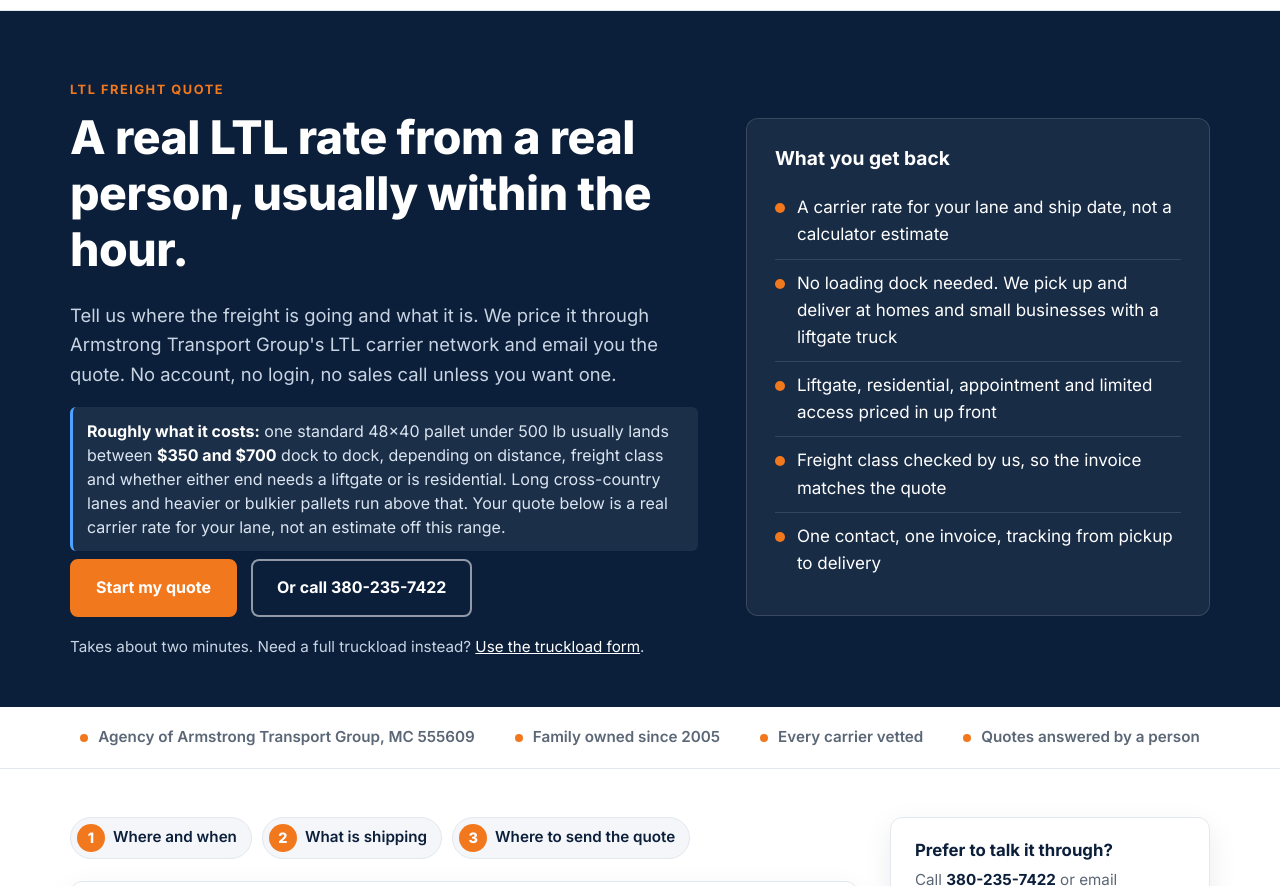
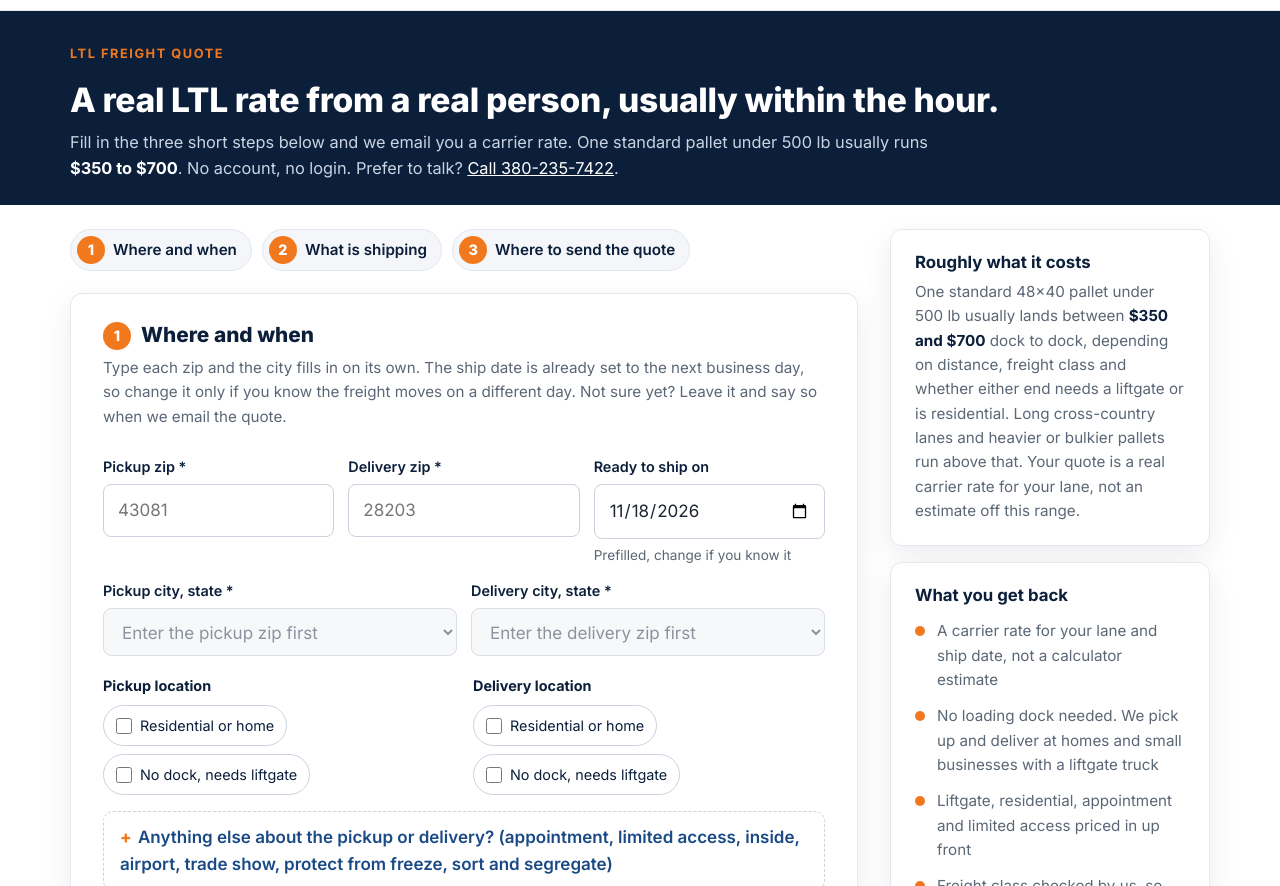
Before and after one commit to Albert-Botticus/shipsrl-site, a plain HTML site: page ltl-quote.html in a window 1280 px wide. Shown: the part 66-952 px from the top of the page. Drawn offline with Linux system fonts and the light colour scheme.

Commit message:
LTL quote page: form first, right under a compact hero
Nathan wants the quote form to be the first or second thing a visitor sees.
The hero is now one short block (headline, one line with the price range and
phone), the form starts directly under it, and the full price range, 'what
you get back' list and trust bar moved to the sidebar and below the form.

Co-Authored-By: Claude Fable 5.2 <noreply@anthropic.com>

```diff
--- a/css/ltl.css
+++ b/css/ltl.css
@@ -139,3 +139,18 @@ details.more textarea { min-height: 90px; }
   line-height: 1.5;
 }
 .price-anchor strong { color: var(--white, #fff); }
+
+/* Form-first layout (2026-11-16, Nathan: "the quote field should be the first or second thing
+   they see"). The hero is one short block and the form starts right under it; the price range,
+   "what you get back" and the trust bar moved to the aside and below the form. */
+.ltl-hero-compact { padding: 28px 0 24px; }
+.ltl-hero-compact .container { display: block; }
+.ltl-hero-compact h1 { font-size: clamp(1.5rem, 2.8vw, 2.1rem); margin: 6px 0 8px; }
+.ltl-hero-compact .lead { max-width: 900px; margin: 0; font-size: 1.02rem; }
+.ltl-hero-compact .lead strong, .ltl-hero-compact .lead a { color: var(--white, #fff); }
+.ltl-hero-compact + .ltl-section { padding-top: 24px; }
+.aside-card p strong { color: var(--navy); }
+@media (max-width: 720px) {
+  .ltl-hero-compact { padding: 18px 0 16px; }
+  .ltl-hero-compact .lead { font-size: 0.95rem; }
+}
--- a/ltl-quote.html
+++ b/ltl-quote.html
@@ -19,7 +19,7 @@
   <link rel="preconnect" href="https://fonts.gstatic.com" crossorigin>
   <link href="https://fonts.googleapis.com/css2?family=Inter:wght@400;600;700;800&display=swap" rel="stylesheet">
   <link rel="stylesheet" href="css/style.css?v=7">
-  <link rel="stylesheet" href="css/ltl.css?v=8">
+  <link rel="stylesheet" href="css/ltl.css?v=9">
 </head>
 <body class="ltl-page">
 
@@ -43,40 +43,13 @@
   </div>
 </header>
 
-<section class="page-hero ltl-hero">
+<section class="page-hero ltl-hero ltl-hero-compact">
   <div class="container">
-    <div>
-      <span class="eyebrow">LTL freight quote</span>
-      <h1>A real LTL rate from a real person, usually within the hour.</h1>
-      <p class="lead">Tell us where the freight is going and what it is. We price it through Armstrong Transport Group's LTL carrier network and email you the quote. No account, no login, no sales call unless you want one.</p>
-      <p class="price-anchor"><strong>Roughly what it costs:</strong> one standard 48x40 pallet under 500 lb usually lands between <strong>$350 and $700</strong> dock to dock, depending on distance, freight class and whether either end needs a liftgate or is residential. Long cross-country lanes and heavier or bulkier pallets run above that. Your quote below is a real carrier rate for your lane, not an estimate off this range.</p>
-      <div class="btn-row">
-        <a class="btn primary" href="#ltl-form">Start my quote</a>
-        <a class="btn ghost" href="tel:+13802357422" data-track="phone_click">Or call 380-235-7422</a>
-      </div>
-      <p class="hero-foot">Takes about two minutes. Need a full truckload instead? <a href="index.html#quote-form">Use the truckload form</a>.</p>
-    </div>
-    <div class="hero-card">
-      <h3>What you get back</h3>
-      <ul>
-        <li>A carrier rate for your lane and ship date, not a calculator estimate</li>
-        <li>No loading dock needed. We pick up and deliver at homes and small businesses with a liftgate truck</li>
-        <li>Liftgate, residential, appointment and limited access priced in up front</li>
-        <li>Freight class checked by us, so the invoice matches the quote</li>
-        <li>One contact, one invoice, tracking from pickup to delivery</li>
-      </ul>
-    </div>
+    <span class="eyebrow">LTL freight quote</span>
+    <h1>A real LTL rate from a real person, usually within the hour.</h1>
+    <p class="lead">Fill in the three short steps below and we email you a carrier rate. One standard pallet under 500 lb usually runs <strong>$350 to $700</strong>. No account, no login. Prefer to talk? <a href="tel:+13802357422" data-track="phone_click">Call 380-235-7422</a>.</p>
   </div>
 </section>
-
-<div class="trust">
-  <div class="container">
-    <span>Agency of Armstrong Transport Group, MC 555609</span>
-    <span>Family owned since 2005</span>
-    <span>Every carrier vetted</span>
-    <span>Quotes answered by a person</span>
-  </div>
-</div>
 
 <section class="section ltl-section">
   <div class="container">
@@ -279,8 +252,22 @@
 
     <aside class="ltl-aside">
       <div class="aside-card">
+        <h3>Roughly what it costs</h3>
+        <p>One standard 48x40 pallet under 500 lb usually lands between <strong>$350 and $700</strong> dock to dock, depending on distance, freight class and whether either end needs a liftgate or is residential. Long cross-country lanes and heavier or bulkier pallets run above that. Your quote is a real carrier rate for your lane, not an estimate off this range.</p>
+      </div>
+      <div class="aside-card">
+        <h3>What you get back</h3>
+        <ul class="aside-list">
+          <li>A carrier rate for your lane and ship date, not a calculator estimate</li>
+          <li>No loading dock needed. We pick up and deliver at homes and small businesses with a liftgate truck</li>
+          <li>Liftgate, residential, appointment and limited access priced in up front</li>
+          <li>Freight class checked by us, so the invoice matches the quote</li>
+          <li>One contact, one invoice, tracking from pickup to delivery</li>
+        </ul>
+      </div>
+      <div class="aside-card">
         <h3>Prefer to talk it through?</h3>
-        <p>Call <a href="tel:+13802357422" data-track="phone_click"><strong>380-235-7422</strong></a> or email <a href="mailto:SRLteam@armstrongtransport.com">SRLteam@armstrongtransport.com</a> with the zips, weight and pallet count. A person answers during business hours.</p>
+        <p>Call <a href="tel:+13802357422" data-track="phone_click"><strong>380-235-7422</strong></a> or email <a href="mailto:SRLteam@armstrongtransport.com">SRLteam@armstrongtransport.com</a> with the zips, weight and pallet count. A person answers during business hours. Need a full truckload instead? <a href="index.html#quote-form">Use the truckload form</a>.</p>
       </div>
       <div class="aside-card">
         <h3>What happens next</h3>
@@ -304,6 +291,15 @@
     </div>
   </div>
 </section>
+
+<div class="trust">
+  <div class="container">
+    <span>Agency of Armstrong Transport Group, MC 555609</span>
+    <span>Family owned since 2005</span>
+    <span>Every carrier vetted</span>
+    <span>Quotes answered by a person</span>
+  </div>
+</div>
 
 <footer class="site-footer">
   <div class="container">
```
